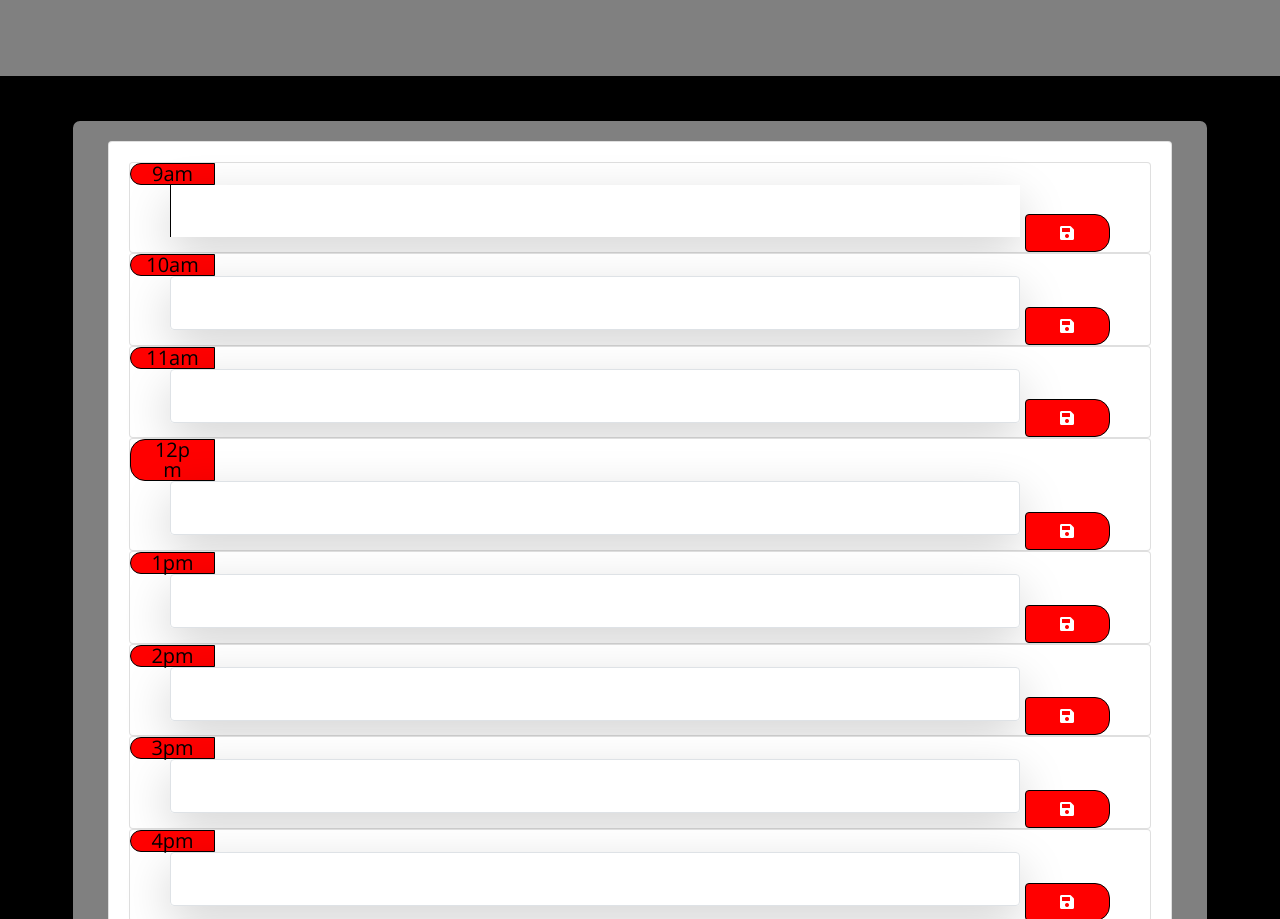
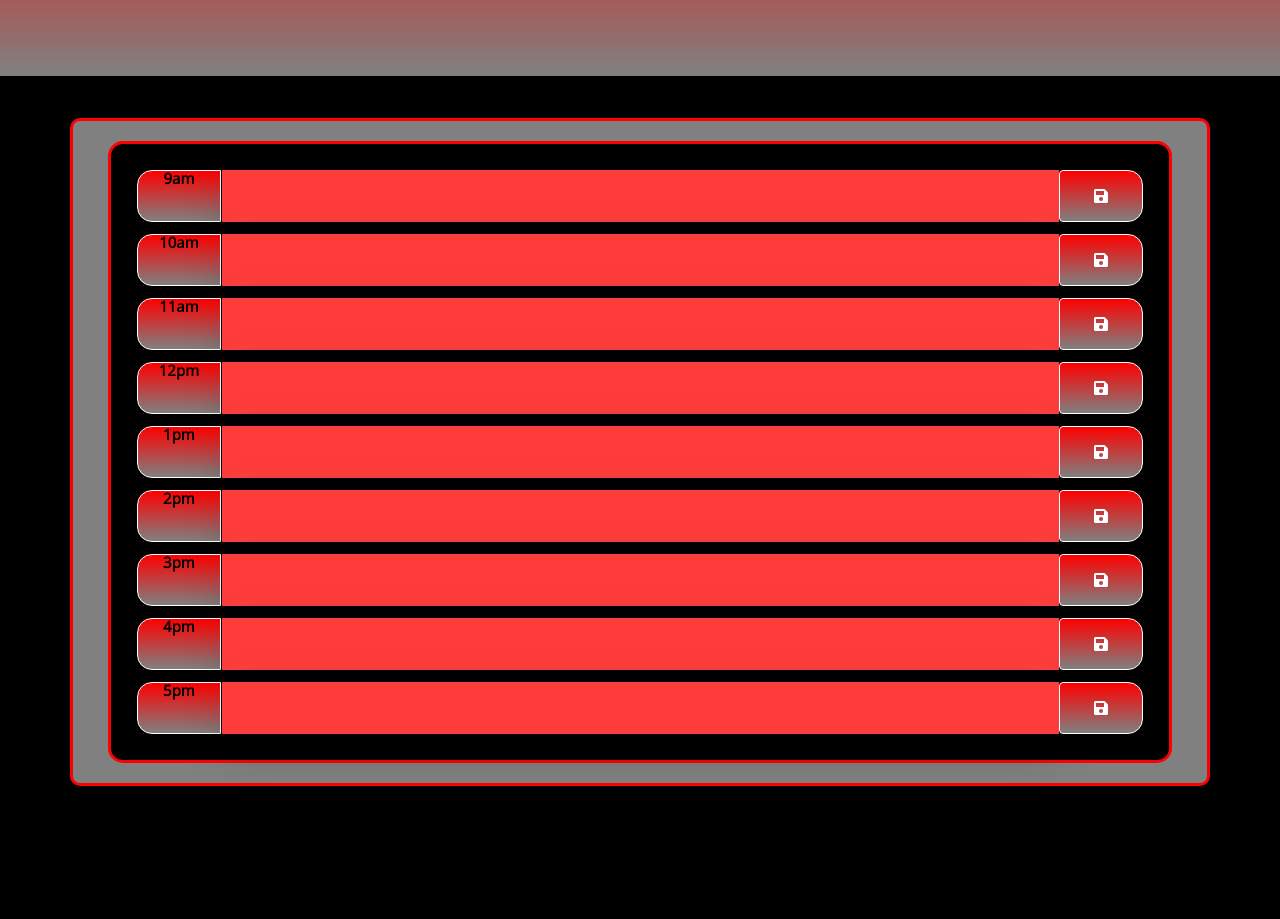
Before and after one commit to nigelloch/workday-scheduler, a plain HTML site: page index.html in a window 1280 px wide. Shown: the part 200-1119 px from the top of the page. After the commit the page ends 1046 px from the top, so only its background shows below. Drawn offline with nearby package versions, Linux system fonts and the light colour scheme.

Commit message:
added for loop to color hour containers

```diff
--- a/index.html
+++ b/index.html
@@ -37,90 +37,85 @@
             <div class="card-body card small-container">
 
                 <div row>
-                    <div class="card tm-bloc-contain">
+                    <div class="card tm-bloc-contain text-container">
                         <div id="hour-9" class="time-block">
-                            <div class="col-1 hour time">9am</div>
-                            <textarea class="col-10 description shadow-lg "></textarea>
+                            <div class="col-1 hour">9am</div>
+                            <textarea id="9" class="col-10 description shadow-lg "></textarea>
                             <button class="btn saveBtn col-1"><i class="fas fa-save"></i></button>
                         </div>
                     </div>
                 </div>
                 <div row>
-                    <div class="card tm-bloc-contain">
+                    <div class="card tm-bloc-contain text-container">
                         <div id="hour-10" class="time-block">
                             <div class="col-1 hour time">10am</div>
-                            <textarea class="col-10 shadow-lg description border rounded"></textarea>
+                            <textarea id="10" class="col-10 description shadow-lg "></textarea>
                             <button class="btn saveBtn col-1"><i class="fas fa-save"></i></button>
                         </div>
                     </div>
                 </div>
                 <div row>
-                    <div class="card tm-bloc-contain">
+                    <div class="card tm-bloc-contain text-container">
                         <div id="hour-11" class="time-block">
                             <div class="col-1 hour time">11am</div>
-                            <textarea class="col-10 shadow-lg description border rounded"></textarea>
+                            <textarea id="11" class="col-10 description shadow-lg "></textarea>
                             <button class="btn saveBtn col-1"><i class="fas fa-save"></i></button>
                         </div>
                     </div>
                 </div>
                 <div row>
-                    <div class="card tm-bloc-contain">
+                    <div class="card tm-bloc-contain text-container">
                         <div id="hour-12" class="time-block">
                             <div class="col-1 hour time">12pm</div>
-                            <textarea class="col-10 shadow-lg description border rounded"></textarea>
+                            <textarea id="12" class="col-10 description shadow-lg "></textarea>
                             <button class="btn saveBtn col-1"><i class="fas fa-save"></i></button>
                         </div>
                     </div>
                 </div>
                 <div row>
-                    <div class="card tm-bloc-contain">
+                    <div class="card tm-bloc-contain text-container">
                         <div id="hour-1" class="time-block">
                             <div class="col-1 hour time">1pm</div>
-                            <textarea class="col-10 shadow-lg description border rounded"></textarea>
+                            <textarea id="13" class="col-10 description shadow-lg "></textarea>
                             <button class="btn saveBtn col-1"><i class="fas fa-save"></i></button>
                         </div>
                     </div>
                 </div>
                 <div row>
-                    <div class="card tm-bloc-contain">
+                    <div class="card tm-bloc-contain text-container">
                         <div id="hour-2" class="time-block">
                             <div class="col-1 hour time">2pm</div>
-                            <textarea class="col-10 shadow-lg description border rounded"></textarea>
+                            <textarea id="14" class="col-10 description shadow-lg "></textarea>
                             <button class="btn saveBtn col-1"><i class="fas fa-save"></i></button>
                         </div>
                     </div>
                 </div>
                 <div row>
-                    <div class="card tm-bloc-contain">
+                    <div class="card tm-bloc-contain text-container">
                         <div id="hour-3" class="time-block">
                             <div class="col-1 hour time">3pm</div>
-                            <textarea class="col-10 shadow-lg description border rounded"></textarea>
+                            <textarea id= "15" class="col-10 description shadow-lg "></textarea>
                             <button class="btn saveBtn col-1"><i class="fas fa-save"></i></button>
                         </div>
                     </div>
                 </div>
                 <div row>
-                    <div class="card tm-bloc-contain">
+                    <div class="card tm-bloc-contain text-container">
                         <div id="hour-4" class="time-block">
                             <div class="col-1 hour time">4pm</div>
-                            <textarea class="col-10 shadow-lg description border rounded"></textarea>
+                            <textarea id="16" class="col-10 description shadow-lg "></textarea>
                             <button class="btn saveBtn col-1"><i class="fas fa-save"></i></button>
                         </div>
                     </div>
                 </div>
                 <div row>
-                    <div class="card tm-bloc-contain">
+                    <div class="card tm-bloc-contain text-container">
                         <div id="hour-5" class="time-block">
                             <div class="col-1 hour time">5pm</div>
-                            <textarea class="col-10 shadow-lg description border rounded"></textarea>
+                            <textarea id="17" class="col-10 description shadow-lg "></textarea>
                             <button class="btn saveBtn col-1"><i class="fas fa-save"></i></button>
                         </div>
                     </div>
-                </div>
-                <div row>
-                    <div>test</div>
-                    <div>test</div>
-                    <div>test</div>
                 </div>
         </div>
     </div>
--- a/script.js
+++ b/script.js
@@ -1,17 +1,35 @@
+// remember to convert hours id's in html
 
 
+// iterate through each hour to see which is in the past, present and future
 function  workDaySchedule() {
 
+    var textArea = document.getElementsByTagName("textArea")
     // current hour
     var currHour = moment().hours();
-    console.log(currHour)
+   // console.log(currHour)
 
-    for (let i = 0; i < array.length; i++) {
-        const element = array[i];
+    for (let i = 0; i < textArea.length; i++) {
+        const element = textArea[i];
 
+        var past = "rgb(255, 60, 60)"
+        var present = "white"
+        var future = "rgb(139, 139, 255"
+
+        //console.log(element.getAttribute("id"))
+        var textAreaHour = element.getAttribute("id")
+
+        if (textAreaHour < currHour) {
+            element.style.background = past;
+        }
+        else if (textAreaHour == currHour) {
+            element.style.background = present;
+        }
+        else {
+            element.style.background = future;
+        }
     }
 
-var
+}
 
-
-}
+workDaySchedule();
--- a/style.css
+++ b/style.css
@@ -12,6 +12,16 @@ body {
     color: #000000;
     border-left: 1px solid black;
     padding: 10px;
+
+  }
+
+  .text-container {
+      border-radius: 15px;
+      padding: 5px;
+      background-color: black;
+
+      color: rgb(255, 60, 60);
+
   }
 
   .container {
@@ -20,7 +30,13 @@ body {
       border-width: 1px;
       padding: 20px;
       margin-bottom: 60px;
-      border: solid black;
+      border: solid red;
+  }
+
+  .small-container {
+      background-color: black;
+      border-radius: 15px;
+      border: solid red;
   }
 
   .jumbotron {
@@ -29,16 +45,19 @@ body {
     color: black;
     border-radius: 0;
     border-bottom: 10px solid black;
+    background-image: linear-gradient(red, gray);
   }
 
   .description{
     white-space: pre-wrap;
     top: 50%;
+    background-color: white;
   }
 
   .time-block{
     text-align: center;
-    border-radius: 5px;
+    border-radius: 40px;
+    display: flex;
   }
 
   .row {
@@ -48,27 +67,27 @@ body {
   }
 
   .hour {
-    background-color: red;
+    background-image: linear-gradient(red, gray);
     color: #000000;
     border-top: 1px dashed #000000;
     border-top-left-radius: 15px;
     border-bottom-left-radius: 15px;
-    border: 1px solid black;
-    font-size: 20px;
-    top: 50%;
+    border: 1px solid white;
+    font-size: 15px;
+    font-weight: bold;
+
   }
 
   .saveBtn {
-    border: 1px solid black;
+    border: 1px solid white;
     border-top-right-radius: 15px;
     border-bottom-right-radius: 15px;
-
-    background-color: red;
+    background-image: linear-gradient(red, gray);
     color: white;
   }
 
   .pastTime {
-    background-color: #d3d3d3;
+    background-color: #7c7c7c;
     color: white;
   }
 
@@ -78,6 +97,6 @@ body {
   }
 
   .futureTime {
-    background-color: #77dd77;
+    background-color: #495bff;
     color: white;
   }
```
